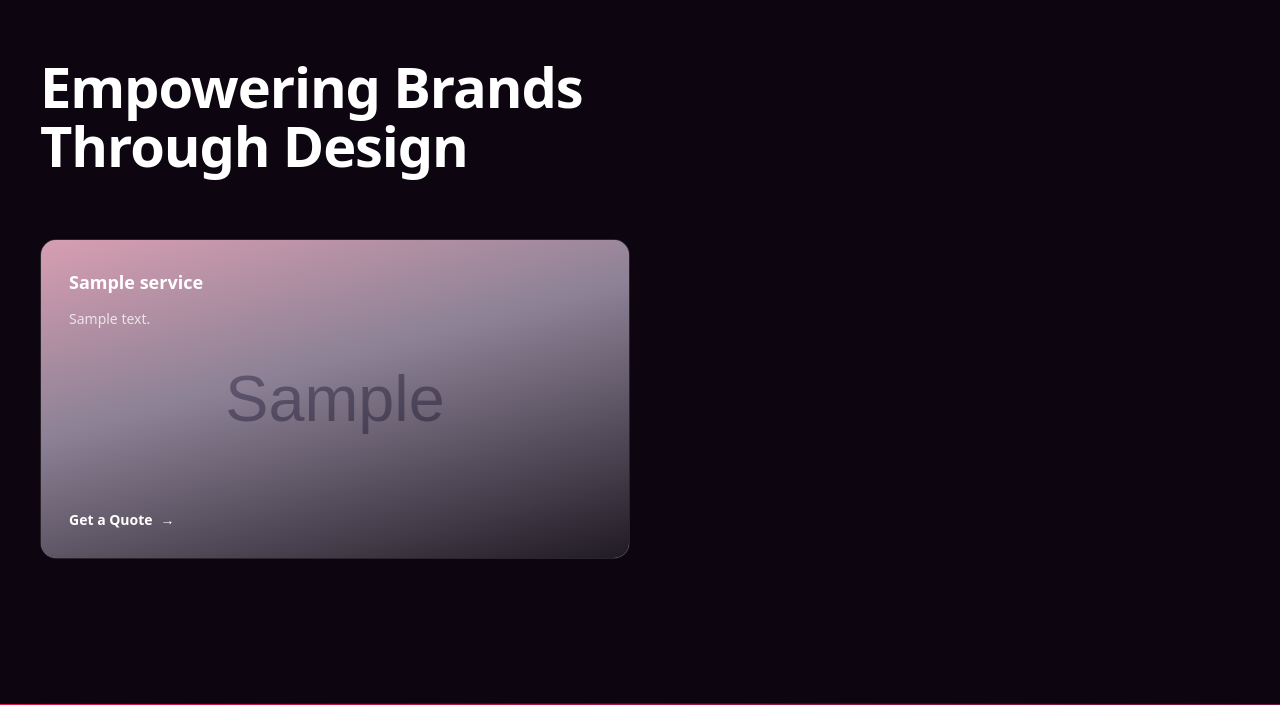
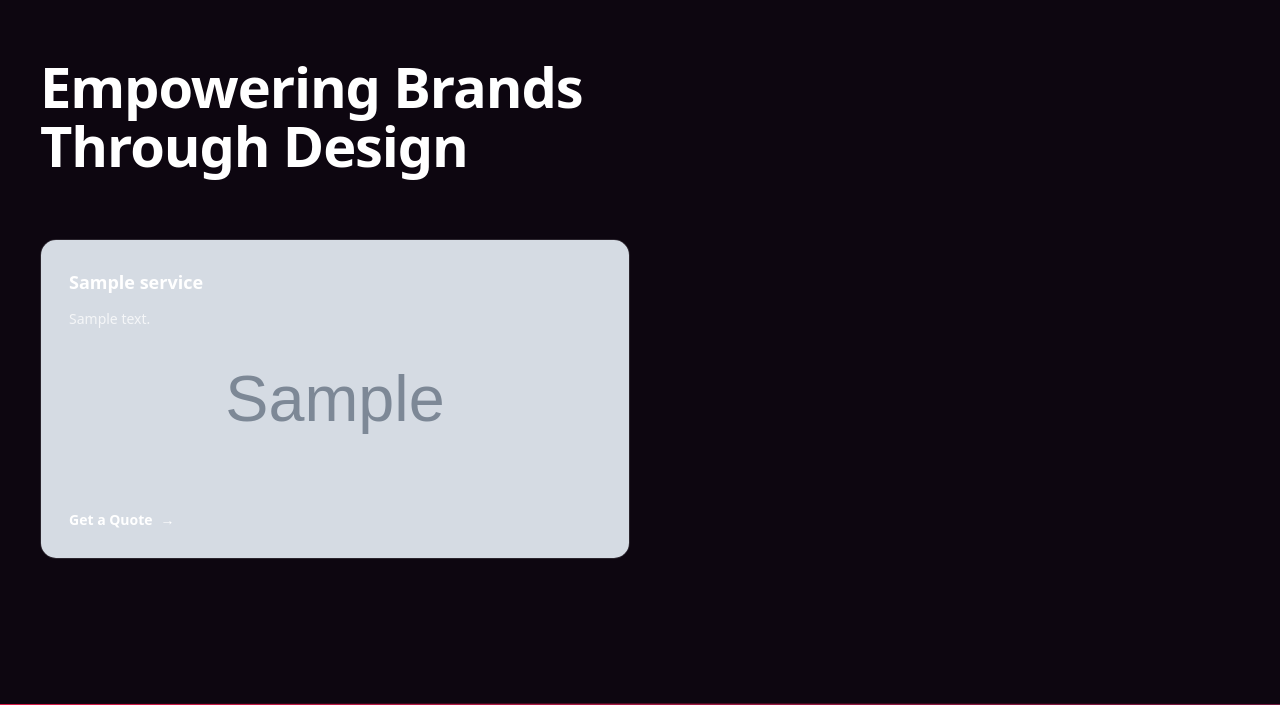
Before and after one commit to KasubaR/Kinpin-Arts-Media, a Django app: template templates/core/home.html in a window 1280 px wide. Shown: the part 887-1592 px from the top of the page. Run offline with Django 4.2, Linux system fonts and the light colour scheme; the template is opened without the code that fills it: most values are stand-ins (such as "Sample title", 1, 10 or a date in 2020); grey boxes marked "Sample" are stand-in pictures; some libraries are stand-ins or nearby versions.

Commit message:
Remove image overlays from service cards and blocks
Co-Authored-By: Claude Sonnet 4.6 <noreply@anthropic.com>

```diff
--- a/static/css/index.css
+++ b/static/css/index.css
@@ -181,17 +181,6 @@ body::before {
     rgba(51, 20, 55, 0.95) 0%,
     rgba(221, 28, 73, 0.35) 100%
   );
-}
-.service-card-overlay {
-  position: absolute;
-  inset: 0;
-  background: linear-gradient(
-    165deg,
-    rgba(221, 28, 73, 0.32) 0%,
-    rgba(51, 20, 55, 0.45) 42%,
-    rgba(13, 6, 16, 0.9) 100%
-  );
-  pointer-events: none;
 }
 .service-card:hover {
   border-color: rgba(221, 28, 73, 0.45);
--- a/templates/core/home.html
+++ b/templates/core/home.html
@@ -56,7 +56,6 @@
           {% if service.image %}style="--card-bg: url('{{ service.image.url }}'); --reveal-delay: {% widthratio forloop.counter0 1 60 %}ms"{% else %}style="--reveal-delay: {% widthratio forloop.counter0 1 60 %}ms"{% endif %}
         >
           <div class="service-card-bg"></div>
-          <div class="service-card-overlay" aria-hidden="true"></div>
           <div class="relative z-10 p-7 flex flex-col flex-1 justify-between">
             <div>
               <h3 class="font-display font-bold text-white text-lg mb-3">{{ service.title }}</h3>
```
Also changed, not shown: static/css/services.css (+0 -7 lines).
